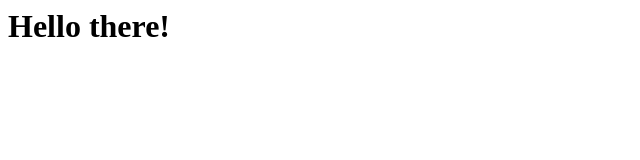
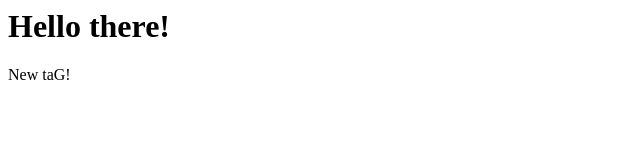
Before and after one commit to questionmarcus/basicSite, a plain HTML site: page index.html in a window 1280 px wide. Shown: the full height of the page, 0-640 px from the left. Drawn offline with Linux system fonts and the light colour scheme.

Commit message:
changed the file

```diff
--- a/index.html
+++ b/index.html
@@ -1 +1,2 @@
 <h1>Hello there!</h1>
+<p>New taG!</p>
```
